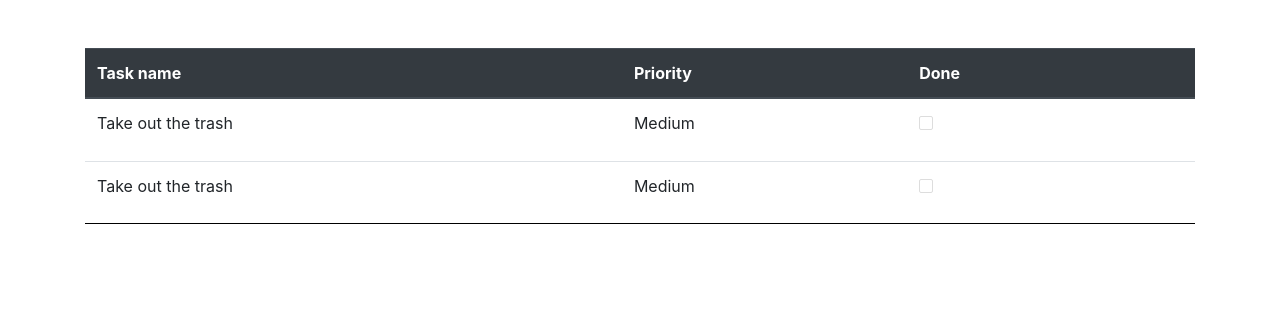
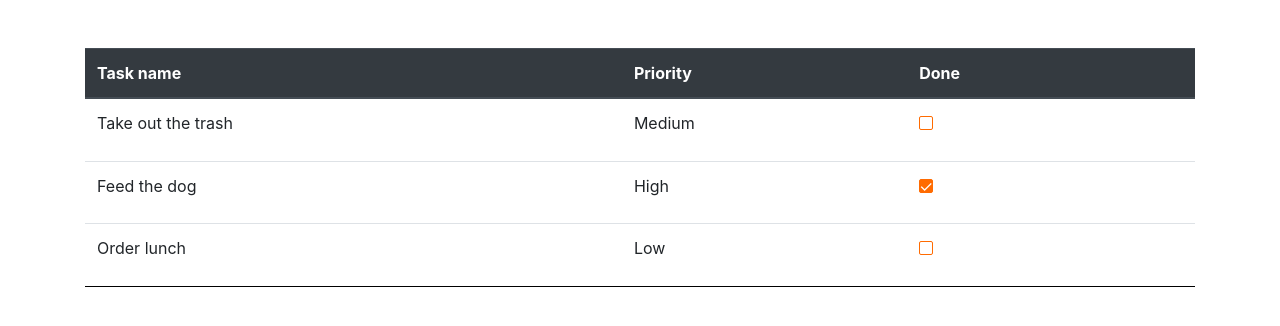
Before and after one commit to framista/listtable, a React (Create React App) app: page /#/ in a window 1280 px wide. Shown: the top 326 px of the page. Built offline with nearby package versions, Linux system fonts and the light colour scheme.

Commit message:
Get data from redux store. Possible to udpate done and delete task

```diff
--- a/package.json
+++ b/package.json
@@ -7,14 +7,17 @@
     "@testing-library/react": "^9.3.2",
     "@testing-library/user-event": "^7.1.2",
     "bootstrap": "^4.5.2",
+    "lodash": "^4.17.20",
     "react": "^16.13.1",
     "react-bootstrap": "^1.3.0",
     "react-dom": "^16.13.1",
     "react-icons": "^3.11.0",
+    "react-modal": "^3.11.2",
     "react-redux": "^7.2.1",
     "react-router-dom": "^5.2.0",
     "react-scripts": "3.4.3",
     "redux": "^4.0.5",
+    "redux-devtools-extension": "^2.13.8",
     "uuid": "^8.3.1"
   },
   "scripts": {
--- a/src/components/checkbox/index.js
+++ b/src/components/checkbox/index.js
@@ -3,7 +3,7 @@ import './style.css';
 import PropTypes from 'prop-types';
 
 const Checkbox = (props) => {
-  const { id, label, isChecked, onChange } = props;
+  const { id, isChecked, onChange } = props;
   return (
     <div className="checkbox">
       <input
--- a/src/components/checkbox/style.css
+++ b/src/components/checkbox/style.css
@@ -20,7 +20,7 @@
   width: 14px;
   height: 14px;
   border-radius: 2px;
-  border: 1px solid #ddd;
+  border: 1px solid #ff6b01;
 }
 .checkbox input:checked + label::before {
   content: '\2713';
@@ -32,5 +32,5 @@
 }
 .checkbox label:hover::before,
 .checkbox input[type='checkbox']:hover + label::before {
-  border-color: #ff6b01;
+  background: #df9661;
 }
--- /dev/null
+++ b/src/components/modalDelete/index.js
@@ -0,0 +1,47 @@
+import React from 'react';
+import Modal from 'react-modal';
+import PropTypes from 'prop-types';
+import { Button } from 'react-bootstrap';
+
+const customStyles = {
+  content: {
+    top: '50%',
+    left: '50%',
+    right: 'auto',
+    bottom: 'auto',
+    marginRight: '-50%',
+    transform: 'translate(-50%, -50%)',
+    padding: '40px',
+    margin: '20px',
+    border: 'none',
+    boxShadow: '0px 8px 20px 5px #ddd',
+  },
+};
+
+const ModalDelete = (props) => {
+  const { name, isOpen, onClose, onDelete } = props;
+  return (
+    <Modal isOpen={isOpen} onRequestClose={onClose} style={customStyles}>
+      <h4>
+        Are you sure you want to delete this task:{' '}
+        <span className="font-italic">{name}</span>
+      </h4>
+      <div className="mt-5 d-flex justify-content-end">
+        <Button variant="danger" className="mr-4 px-5" onClick={onDelete}>
+          Yes
+        </Button>
+        <Button variant="light" className="px-5" onClick={onClose}>
+          No
+        </Button>
+      </div>
+    </Modal>
+  );
+};
+
+ModalDelete.propTypes = {
+  isOpen: PropTypes.bool.isRequired,
+  name: PropTypes.string.isRequired,
+  onClose: PropTypes.func.isRequired,
+  onDelete: PropTypes.func.isRequired,
+};
+export default ModalDelete;
--- a/src/components/table/index.js
+++ b/src/components/table/index.js
@@ -1,21 +1,28 @@
 import React from 'react';
+import { connect } from 'react-redux';
 import { Table } from 'react-bootstrap';
 import TableItem from '../tableItem';
 import TableHeader from '../tableHeader';
 import './style.css';
 
-const TableElement = () => {
+const TableElement = (props) => {
+  const { tasks } = props;
   return (
     <Table responsive>
       <thead className="thead-dark">
         <TableHeader />
       </thead>
       <tbody style={{ borderBottom: '1px solid #000' }}>
-        <TableItem />
-        <TableItem />
+        {tasks.map((task) => (
+          <TableItem key={task.id} task={{ ...task }} />
+        ))}
       </tbody>
     </Table>
   );
 };
 
-export default TableElement;
+const mapStateToProps = (state) => ({
+  tasks: [...state.tasks],
+});
+
+export default connect(mapStateToProps)(TableElement);
--- a/src/components/tableItem/index.js
+++ b/src/components/tableItem/index.js
@@ -1,34 +1,62 @@
-import React, { useState } from 'react';
+import React, { useState, Fragment } from 'react';
+import { connect } from 'react-redux';
 import './style.css';
 import Checkbox from '../checkbox';
 import { BsFillTrashFill } from 'react-icons/bs';
+import PropTypes from 'prop-types';
+import { toogleDoneTask, deleteTask } from '../../redux/tasks/actions';
+import ModalDelete from '../modalDelete';
 
-const TableItem = () => {
-  const [taskFinished, setTaskFinished] = useState(false);
-
+const TableItem = (props) => {
+  const { toogleDoneTask, deleteTask } = props;
+  const { id, name, priority, done } = props.task;
+  const [modalIsOpen, setModalIsOpen] = useState(false);
+  const handleDelete = () => {
+    deleteTask(id);
+    setModalIsOpen(false);
+  };
   return (
+    <Fragment>
       <tr className="table-item">
-      <td className="table-item__col--name">Take out the trash</td>
-      <td className="table-item__col--priority">Medium</td>
+        <td className="table-item__col--name">{name}</td>
+        <td className="table-item__col--priority">{priority}</td>
         <td>
           <div className="table-item__checkbox">
             <Checkbox
-            id={1}
-            isChecked={taskFinished}
-            onChange={() => setTaskFinished((prev) => !prev)}
+              id={id}
+              isChecked={done}
+              onChange={() => toogleDoneTask(id)}
             />
           </div>
         </td>
         <td className="table-item__col--delete">
           <div
             className="table-item__icon--delete"
-          onClick={() => console.log('delete me')}
+            onClick={() => setModalIsOpen(true)}
           >
             <BsFillTrashFill />
           </div>
         </td>
       </tr>
+      <ModalDelete
+        isOpen={modalIsOpen}
+        onClose={() => setModalIsOpen(false)}
+        onDelete={handleDelete}
+        name={name}
+      />
+    </Fragment>
   );
 };
 
-export default TableItem;
+TableItem.propTypes = {
+  task: PropTypes.object.isRequired,
+};
+
+const mapDispatchToProps = (dispatch) => {
+  return {
+    deleteTask: (id) => dispatch(deleteTask(id)),
+    toogleDoneTask: (id) => dispatch(toogleDoneTask(id)),
+  };
+};
+
+export default connect(null, mapDispatchToProps)(TableItem);
```
Also changed, not shown: src/App.js (+4 -4 lines), src/components/modalDelete/style.css (added), 1 other file (tests, documents, lock files or other folders). Lines whose indentation alone changed are shown as unchanged.
